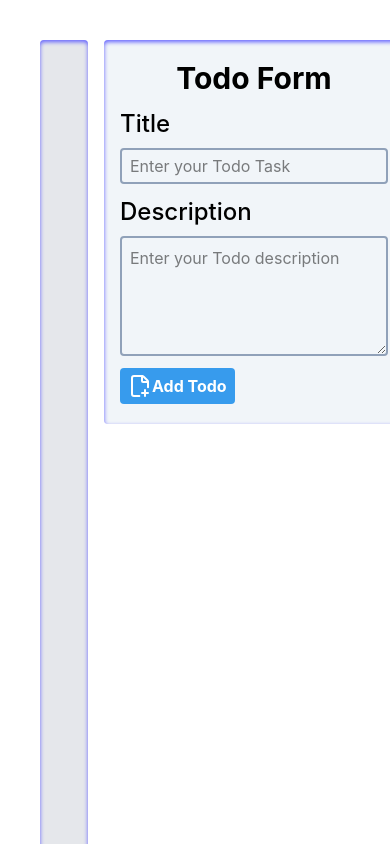
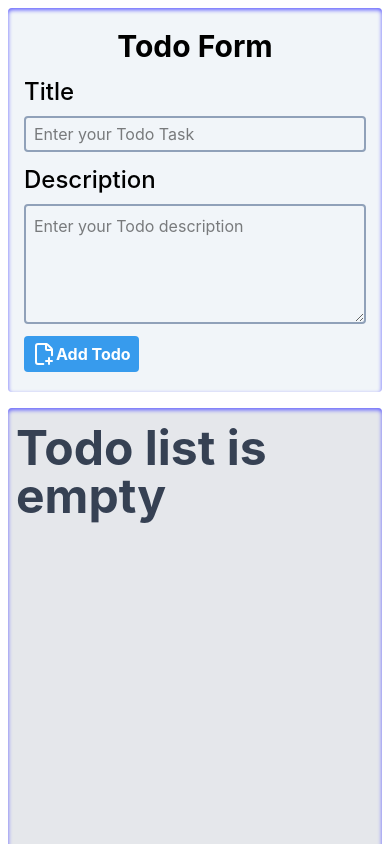
Before and after one commit to rizwan-ship-it/todo-app, a React (Vite) app: page / in a window 390 px wide. Shown: the top 844 px of the page. Built offline with nearby package versions, Linux system fonts and the light colour scheme.

Commit message:
fix the responisveness of the app for all device screen

```diff
--- a/src/App.jsx
+++ b/src/App.jsx
@@ -29,8 +29,8 @@ function App () {
 
       }}
     >
-      <div className=' grid grid-cols-[2fr_1fr] gap-4 p-10 '>
-        <div>
+      <div className=' grid grid-cols-[2fr_1fr] gap-4 p-10 max-md:grid-cols-1  max-md:p-2'>
+        <div className='max-md:order-1'>
           <TodoCardContainer />
         </div>
         <div>
--- a/src/components/TodoCardContainer.jsx
+++ b/src/components/TodoCardContainer.jsx
@@ -11,9 +11,9 @@ function TodoCardContainer () {
       className='bg-gray-200 text-white inset-shadow-sm inset-shadow-indigo-500
     rounded  '
     >
-      <div className='grid grid-cols-3 gap-4 content-start px-2 py-4 overflow-y-auto h-screen scrollbar-thin scroll-smooth'>
+      <div className='grid grid-cols-1 gap-4 content-start px-2 py-4 overflow-y-auto h-screen scrollbar-thin scroll-smooth xl:w-full xl:grid-cols-3 md:w-full md:grid-cols-2'>
         {todoList.length <= 0 ? (
-          <h1 className='font-bold text-5xl text-gray-700 relative top-50 left-50 '>
+          <h1 className='font-bold text-5xl text-gray-700  '>
             Todo list is empty
           </h1>
         ) : (
```
